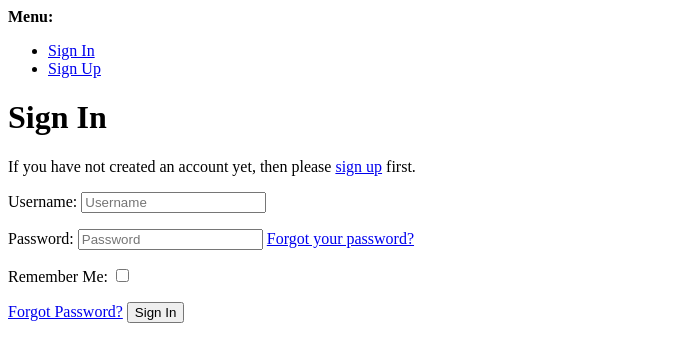
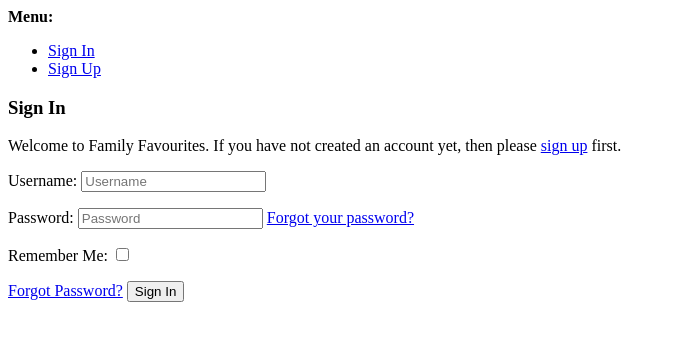
Before and after one commit to Diane-4P/family-favourites, a Django app: page /accounts/login/ in a window 1280 px wide. Shown: the top 362 px of the page, without its empty margins (0-676 px from the left). Run offline with Django 4.2, Linux system fonts and the light colour scheme; some libraries are stand-ins or nearby versions.

Commit message:
Make changes to the login.html

```diff
--- a/templates/account/login.html
+++ b/templates/account/login.html
@@ -7,32 +7,17 @@
 
 {% block content %}
 
-<h1>{% trans "Sign In" %}</h1>
-
-{% get_providers as socialaccount_providers %}
-
-{% if socialaccount_providers %}
-<p>{% blocktrans with site.name as site_name %}Please sign in with one
-of your existing third party accounts. Or, <a href="{{ signup_url }}">sign up</a>
-for a {{ site_name }} account and sign in below:{% endblocktrans %}</p>
-
-<div class="socialaccount_ballot">
-
-  <ul class="socialaccount_providers">
-    {% include "socialaccount/snippets/provider_list.html" with process="login" %}
-  </ul>
-
-  <div class="login-or">{% trans 'or' %}</div>
-
+<div class="container-fluid">
+  <div class="signup-container">
+    <div class="row">
+      <div class="col-md-8 mt-3 offset-md-2">
+        <h3>{% trans "Sign In" %}</h3>
+          <p>{% blocktrans %}Welcome to Family Favourites. If you have not created an account yet, then please
+          <a href="{{ signup_url }}">sign up</a> first.{% endblocktrans %}</p>
       </div>
-
-{% include "socialaccount/snippets/login_extra.html" %}
-
-{% else %}
-<p>{% blocktrans %}If you have not created an account yet, then please
-<a href="{{ signup_url }}">sign up</a> first.{% endblocktrans %}</p>
-{% endif %}
-
+    </div>
+    <div class="row">
+      <div class="col-md-8 mt-3 offset-md-2">
         <form class="login" method="POST" action="{% url 'account_login' %}">
           {% csrf_token %}
           {{ form.as_p }}
@@ -42,5 +27,9 @@ for a {{ site_name }} account and sign in below:{% endblocktrans %}</p>
           <a class="button secondaryAction" href="{% url 'account_reset_password' %}">{% trans "Forgot Password?" %}</a>
           <button class="primaryAction" type="submit">{% trans "Sign In" %}</button>
         </form>
+      </div>
+    </div>
+  </div>
+</div>
 
 {% endblock content %}
```
Lines whose indentation alone changed are shown as unchanged.
